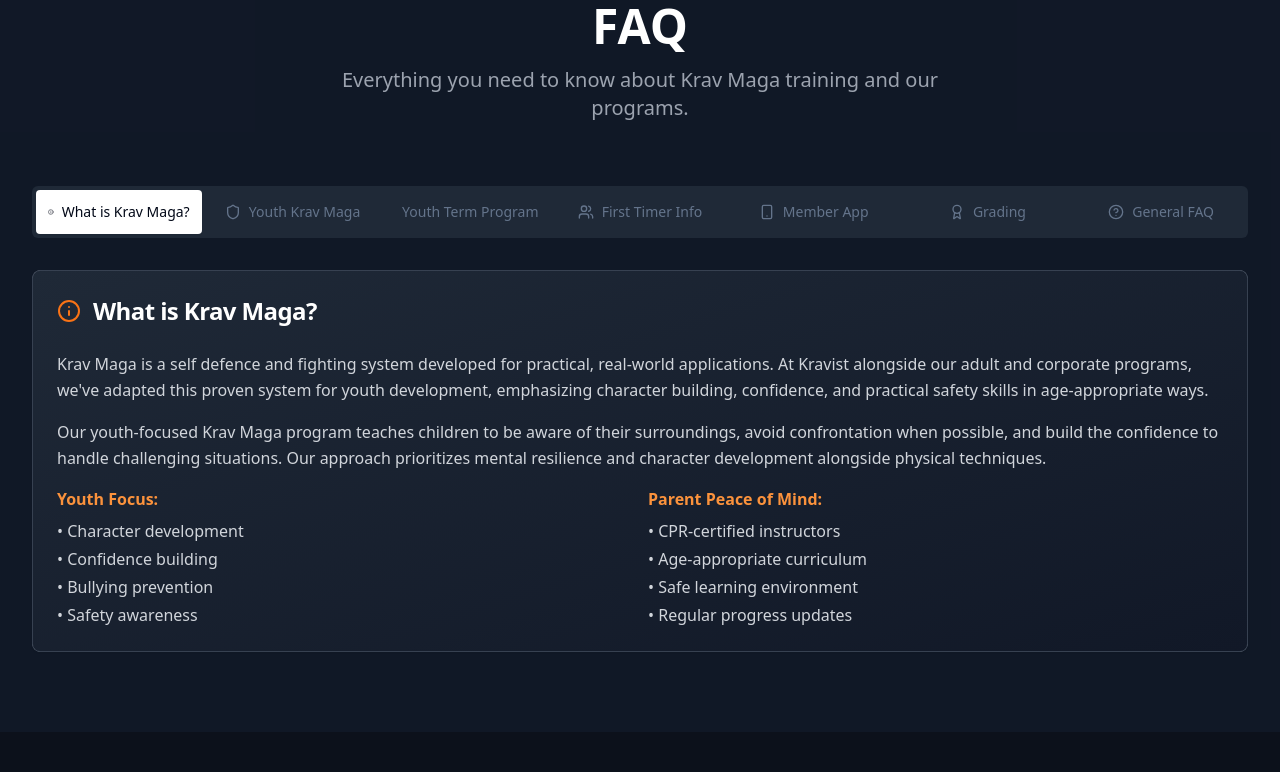
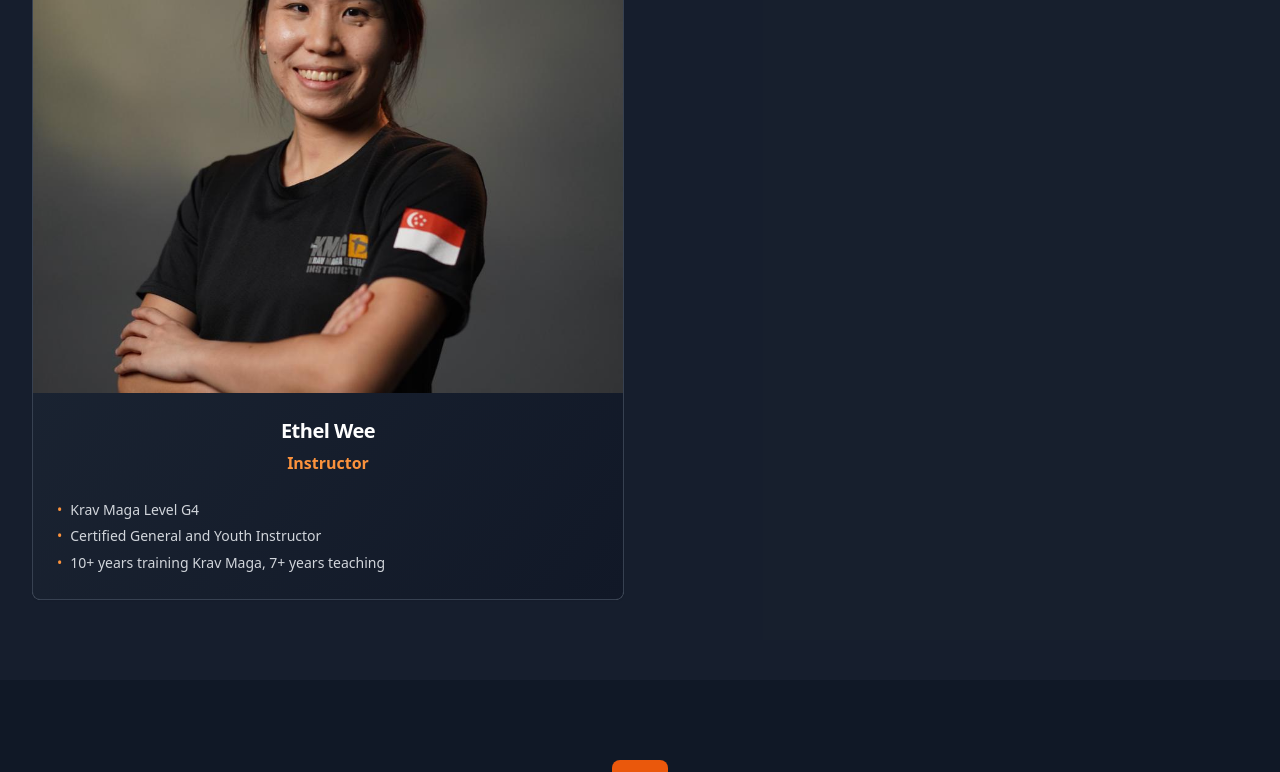
Before and after one commit to ecent/kravist-website-main, a React (Vite) app: page / in a window 1280 px wide. Shown: the part 6981-7753 px from the top of the page. Built offline with nearby package versions, Linux system fonts and the light colour scheme.

Commit message:
Add Ethel Wee to instructors
Adds Ethel Wee as a new instructor with her details and photo to the instructors section.

```diff
--- a/src/components/Instructors.tsx
+++ b/src/components/Instructors.tsx
@@ -30,6 +30,17 @@ const Instructors = () => {
         "CPR Certified"
       ],
       image: "/lovable-uploads/c2a8d8db-85b1-409c-a2f9-205208b6bfdd.png"
+    },
+    {
+      id: 3,
+      name: "Ethel Wee",
+      title: "Instructor",
+      bio: [
+        "Krav Maga Level G4",
+        "Certified General and Youth Instructor",
+        "10+ years training Krav Maga, 7+ years teaching"
+      ],
+      image: "/lovable-uploads/95b3db7b-d1a6-4391-8a7a-f8ca108172bc.png"
     }
   ];
 
```
Also changed, not shown: public/lovable-uploads/95b3db7b-d1a6-4391-8a7a-f8ca108172bc.png (added).
